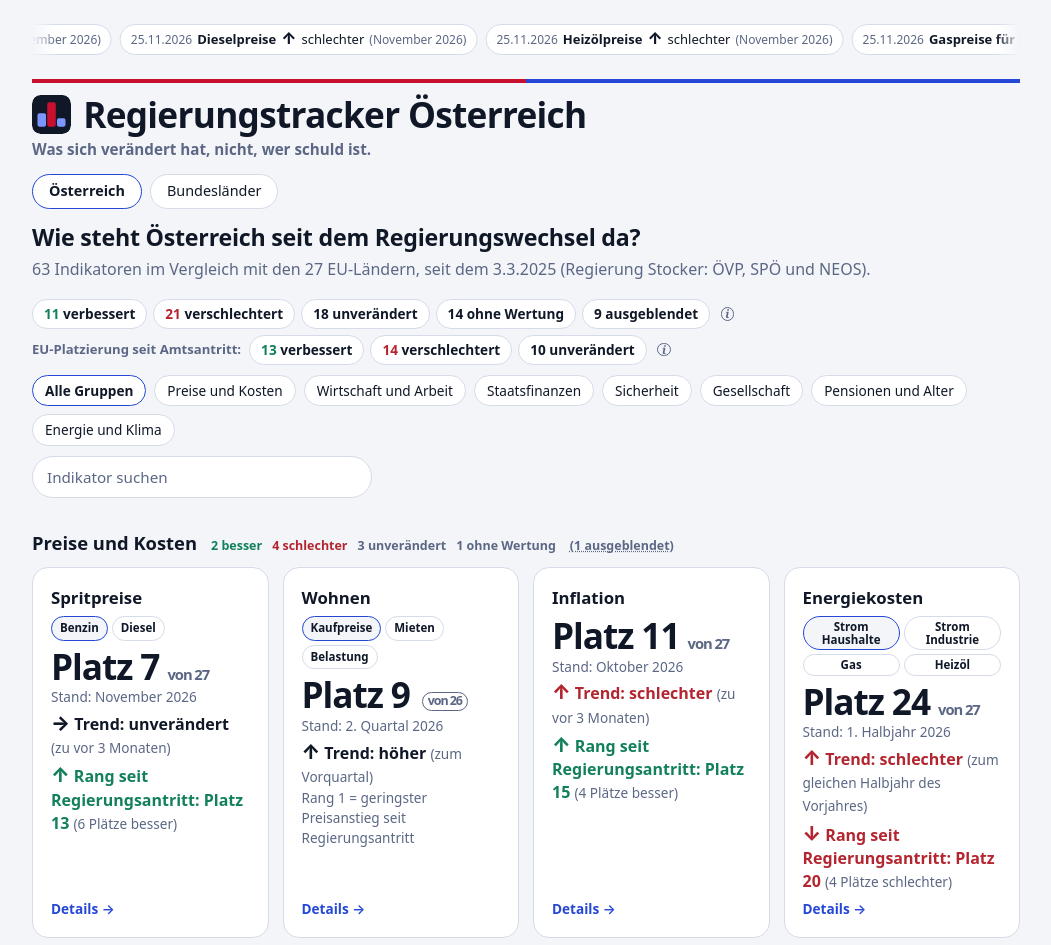
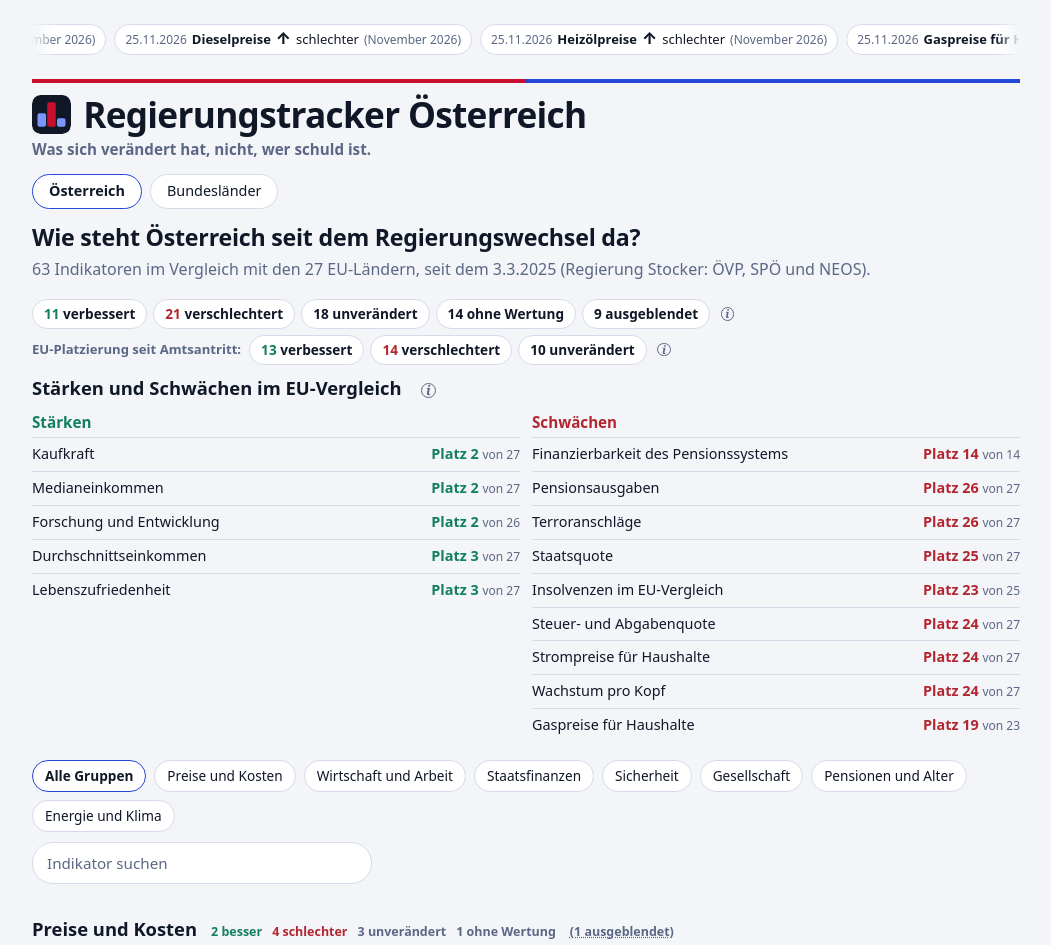
Before and after one commit to Thorusmaximus/oesterreich-eu-vergleich, a plain HTML site: page docs/index.html in a window 1280 px wide. Shown: the top 945 px of the page, without its empty margins (114-1165 px from the left). Drawn offline with Linux system fonts and the light colour scheme.

Commit message:
Startseite: Stärken und Schwächen im EU-Vergleich
Co-Authored-By: Claude Sonnet 5.5 <noreply@anthropic.com>
Claude-Session: https://claude.ai/code/session_01VREGYsAQD5VDTbRsXg6iog

```diff
--- a/docs/index.html
+++ b/docs/index.html
@@ -14,7 +14,7 @@
 <meta property="og:description" content="Was sich verändert hat, nicht, wer schuld ist. Platz unter 27 EU-Ländern und Entwicklung seit dem Regierungsantritt.">
 <meta property="og:image" content="https://thorusmaximus.github.io/oesterreich-eu-vergleich/vorschau.png">
 <meta name="twitter:card" content="summary_large_image">
-<link rel="stylesheet" href="style.css?v=bd742545">
+<link rel="stylesheet" href="style.css?v=91fbbb3d">
 </head>
 <body>
 <main>
@@ -119,6 +119,23 @@ else {
   h += fussnote();
   app.innerHTML = h;
   neuesteLeiste();
+  (function(){
+    // Stärken und Schwächen: Platz in den obersten bzw. untersten 5 (bis 20 Länder: 4, bis 15 Länder: 3)
+    var st=[], sw=[];
+    D.indikatoren.forEach(function(i){
+      var o=i.oesterreich, n=i.anzahlLaender; if(!o || !n || o.rang==null || !i.typ || i.typ==="neutral") return;
+      var k = n>20 ? 5 : n>15 ? 4 : 3;
+      if(o.rang<=k) st.push(i); else if(o.rang>=n-k+1) sw.push(i);
+    });
+    var rel=function(i){ return i.oesterreich.rang/i.anzahlLaender; };
+    st.sort(function(a,b){ return rel(a)-rel(b) || a.name.localeCompare(b.name,"de"); });
+    sw.sort(function(a,b){ return rel(b)-rel(a) || a.name.localeCompare(b.name,"de"); });
+    if(!st.length && !sw.length) return;
+    var li=function(l,ton){ return l.length ? '<ul>'+l.map(function(i){ return '<li><a href="indikator.html?id='+encodeURIComponent(i.id)+'"><span>'+i.name+'</span><b class="'+ton+'">Platz '+i.oesterreich.rang+' <small>von '+i.anzahlLaender+'</small></b></a></li>'; }).join('')+'</ul>' : '<p class="note">Keine.</p>'; };
+    var box=document.createElement("section"); box.className="sust";
+    box.innerHTML='<h2 class="gh">Stärken und Schwächen im EU-Vergleich'+infoIcon("Gezeigt werden Indikatoren mit Wertung, bei denen Österreich unter den obersten bzw. untersten Plätzen liegt: bei 21 bis 27 Ländern die ersten bzw. letzten fünf, bei 16 bis 20 Ländern vier, bei 15 oder weniger drei. Indikatoren ohne Wertung und ausgeblendete Indikatoren fehlen. Das ist eine Momentaufnahme des aktuellen Platzes. Sie sagt nichts darüber, wer dafür verantwortlich ist.")+'</h2><div class="sustg"><div><h3 class="good">Stärken</h3>'+li(st,"good")+'</div><div><h3 class="bad">Schwächen</h3>'+li(sw,"bad")+'</div></div>';
+    var ap=document.getElementById("app"); ap.parentNode.insertBefore(box,ap);
+  })();
   app.addEventListener("click", function(e){ var b=e.target.closest&&e.target.closest(".vbtn"); if(!b) return; var t=b.closest("section").querySelector(".vtiles"); var auf=b.getAttribute("aria-expanded")!=="true"; t.hidden=!auf && fSt!=="ausgebl"; b.setAttribute("aria-expanded",auf?"true":"false"); b.textContent=auf?"(ausgeblendete Kacheln verbergen)":b.getAttribute("data-t"); });
   (function(){
     var z = {besser:0, schlechter:0, gleich:0, neutral:0};
--- a/docs/style.css
+++ b/docs/style.css
@@ -240,3 +240,10 @@ svg{width:100%;height:auto;display:block}
 .vbtn:hover{color:inherit}
 .vtiles{margin-bottom:14px;opacity:.85}.vtiles[hidden]{display:none}.vnote{grid-column:1/-1;margin:0}
 .vk{display:contents}
+.sust{margin:6px 0 18px}.sust .gh{margin-top:6px}
+.sustg{display:grid;grid-template-columns:1fr 1fr;gap:12px}
+.sustg h3{margin:0 0 4px;font-size:.95rem}.sustg h3.good{color:var(--good)}.sustg h3.bad{color:var(--bad)}
+.sustg ul{list-style:none;margin:0;padding:0}.sustg li{border-top:1px solid var(--line)}
+.sustg a{display:flex;justify-content:space-between;gap:8px;padding:6px 0;color:inherit;text-decoration:none;font-size:.9rem}
+.sustg a:hover span{text-decoration:underline}.sustg b{white-space:nowrap}.sustg b.good{color:var(--good)}.sustg b.bad{color:var(--bad)}.sustg small{font-weight:400;color:var(--mut)}
+@media(max-width:640px){.sustg{grid-template-columns:1fr}}
```
Also changed, not shown: docs/bundeslaender.html (+1 -1 lines), docs/bundesland.html (+1 -1 lines), docs/impressum.html (+1 -1 lines), docs/indikator.html (+1 -1 lines), docs/methodik.html (+1 -1 lines).
